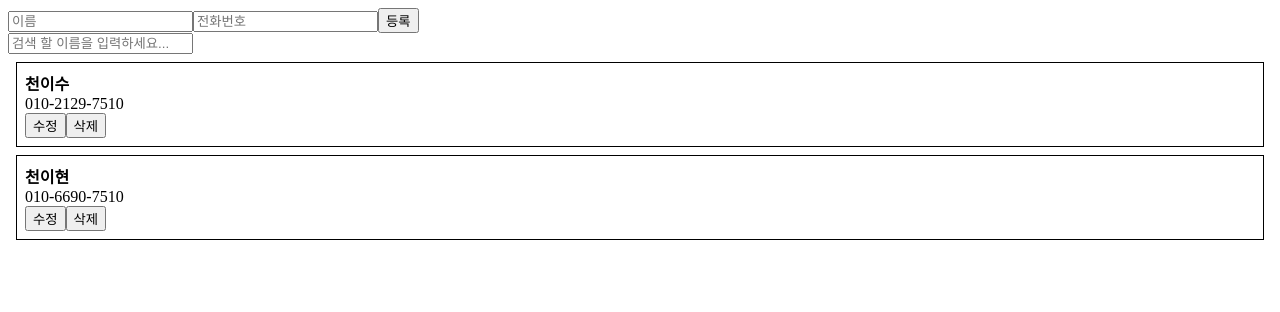
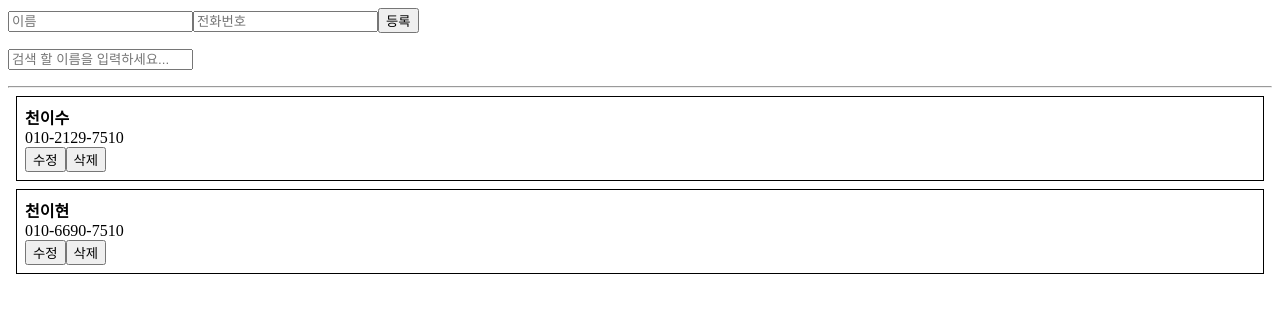
Before and after one commit to leesoo7595/react-tutorial, a React (Create React App) app: page / in a window 1280 px wide. Shown: the top 312 px of the page. Built offline with nearby package versions, Linux system fonts and the light colour scheme.

Commit message:
filter component

```diff
--- a/src/App.js
+++ b/src/App.js
@@ -33,7 +33,7 @@ class App extends React.Component {
         this.setState({
             keyword: e.target.value,
         });
-    }
+    };
 
     handleRemove = (id) => {
         const { information } = this.state;
@@ -56,18 +56,24 @@ class App extends React.Component {
 
     render() {
         const { information, keyword } = this.state;
+        const filteredList = information.filter(
+            info => info.name.indexOf(keyword) !== -1
+        );
         return (
             <div>
                 <PhoneForm
                     onCreate={this.handleCreate}
                 />
-                <input
-                    placeholder="검색 할 이름을 입력하세요..."
-                    onChange={this.handleChange}
-                    value={keyword}
-                />
+                <p>
+                    <input
+                        placeholder="검색 할 이름을 입력하세요..."
+                        onChange={this.handleChange}
+                        value={keyword}
+                    />
+                </p>
+                <hr/>
                 <PhoneInfoList
-                    data={information}
+                    data={filteredList}
                     onRemove={this.handleRemove}
                     onUpdate={this.handleUpdate}
                 />
```
